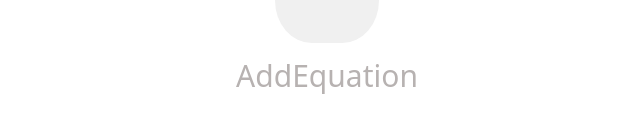
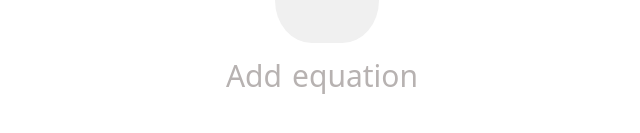
Before and after one commit to subhram-rana-1/functool, a React (Vite) app: page / in a window 1280 px wide. Shown: the part 359-492 px from the top of the page, without its empty margins (313-953 px from the left). Built offline with nearby package versions, Linux system fonts and the light colour scheme.

Commit message:
button pop up effect

```diff
--- /dev/null
+++ b/src/assets/css/plusIcon.css
@@ -0,0 +1,11 @@
+.plus-icon-button {
+
+}
+
+.plus-icon-button:active {
+    transform: scale(1.1); /* Scale when clicked */
+    background-color: #ea2222; /* Change to red on click */
+    color: white; /* Text color change to white */
+    transition: background-color 0.02s ease, transform 0.1s ease; /* Animate background-color and scaling */
+    box-shadow: 0 3px 3px rgba(0, 0, 0, 0.2);
+}
--- a/src/components/AddEquationLabel.tsx
+++ b/src/components/AddEquationLabel.tsx
@@ -1,10 +1,8 @@
 import { CSSProperties } from "react"
-import {margin5px} from "../constants/margins";
+import {margin10px, margin5px} from "../constants/margins";
 import {
     alignmentCenter,
     displayStyleFlex,
-    displayStyleInlineBlock,
-    flexDirectionColumn
 } from "../constants/displayStyles";
 import {padding2px} from "../constants/paddings";
 import {colorGray, colorWhite} from "../constants/colors";
@@ -55,7 +53,7 @@ const AddEquationLabel: React.FC<AddEquationLabelProps> = (
             style={cssStylingProperties}
         >
             {label && label.map((text, index) => (
-                <div key={index}>{text}</div>
+                <div style={{ marginRight: margin10px }} key={index}>{text}</div>
             ))}
         </div>
     )
--- a/src/components/PlusIcon.tsx
+++ b/src/components/PlusIcon.tsx
@@ -5,11 +5,11 @@ import {
     alignmentCenter,
     displayStyleFlex,
 } from "../constants/displayStyles";
-import {padding2px} from "../constants/paddings";
 import {margin5px} from "../constants/margins";
 import {fontWeight1} from "../constants/fontWeights";
 import {fontSize120px} from "../constants/fontSizes";
 import {borderRadius_35_percent} from "../constants/borderRadius";
+import '../assets/css/plusIcon.css';
 
 interface PlusIconProps {
     fontSize?: string;
@@ -54,6 +54,7 @@ const PlusIcon: React.FC<PlusIconProps> = (
     return (
         <div
             style={cssStylingProperties}
+            className='plus-icon-button'
         >
             +
         </div>
--- a/src/constants/labels.ts
+++ b/src/constants/labels.ts
@@ -1,3 +1,3 @@
-export const labelAddEquation = ['Add', 'Equation'];
+export const labelAddEquation = ['Add', 'equation'];
 export const labelCancel = 'Cancel';
 export const labelDelete = 'Delete';
--- a/src/constants/margins.ts
+++ b/src/constants/margins.ts
@@ -1 +1,2 @@
 export const margin5px = '5px';
+export const margin10px = '10px';
```
